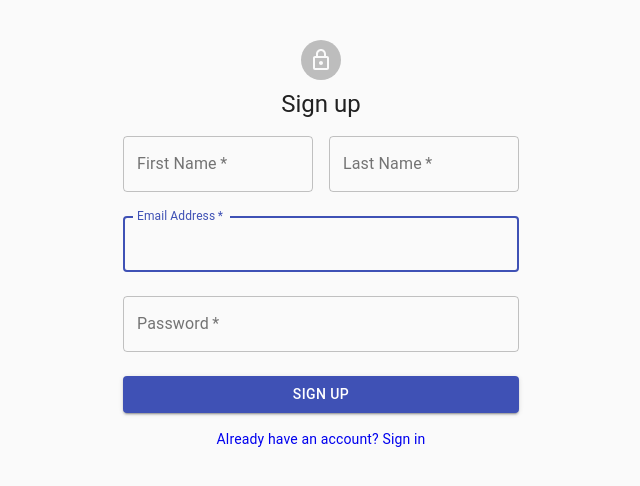
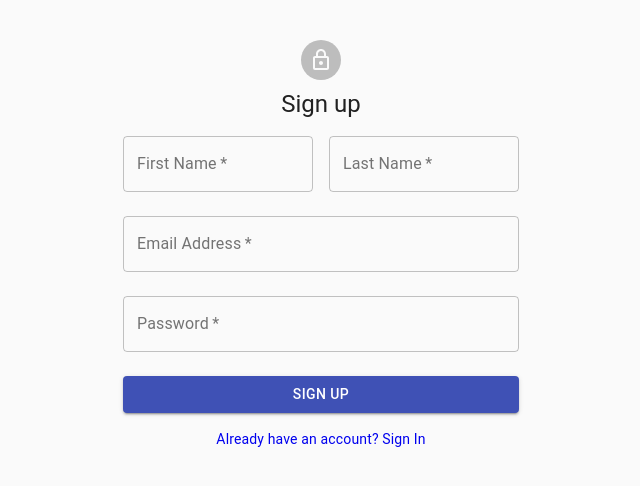
Before and after one commit to mkolodiy/course-planner, a React (Create React App) app in the folder client/: page /signup in a window 1280 px wide. Shown: the top 486 px of the page, without its empty margins (319-959 px from the left). Built offline with nearby package versions, Linux system fonts and the light colour scheme.

Commit message:
Fixed typo and removed autofocus

```diff
--- a/client/src/pages/signin/SignIn.tsx
+++ b/client/src/pages/signin/SignIn.tsx
@@ -63,7 +63,6 @@ const Signin: FC = () => {
                 id="email"
                 label="Email Address"
                 autoComplete="email"
-                autoFocus
                 disabled={loading}
                 error={!!errors?.email && !!errors.email?.message}
                 helperText={errors?.email && errors.email?.message}
--- a/client/src/pages/signup/SignUp.tsx
+++ b/client/src/pages/signup/SignUp.tsx
@@ -61,7 +61,6 @@ const Signup: FC = () => {
                     id="firstName"
                     label="First Name"
                     autoComplete="firstName"
-                    autoFocus
                     disabled={loading}
                     error={!!errors?.firstName && !!errors.firstName?.message}
                     helperText={errors?.firstName && errors.firstName?.message}
@@ -88,7 +87,6 @@ const Signup: FC = () => {
                     id="lastName"
                     label="Last Name"
                     autoComplete="lastName"
-                    autoFocus
                     disabled={loading}
                     error={!!errors?.lastName && !!errors.lastName?.message}
                     helperText={errors?.lastName && errors.lastName?.message}
@@ -119,7 +117,6 @@ const Signup: FC = () => {
                 id="email"
                 label="Email Address"
                 autoComplete="email"
-                autoFocus
                 disabled={loading}
                 error={!!errors?.email && !!errors.email?.message}
                 helperText={errors?.email && errors.email?.message}
@@ -167,7 +164,7 @@ const Signup: FC = () => {
         </form>
 
         <Link to="/signin" className={styles.link}>
-          Already have an account? Sign in
+          Already have an account? Sign In
         </Link>
       </div>
     </Container>
```
